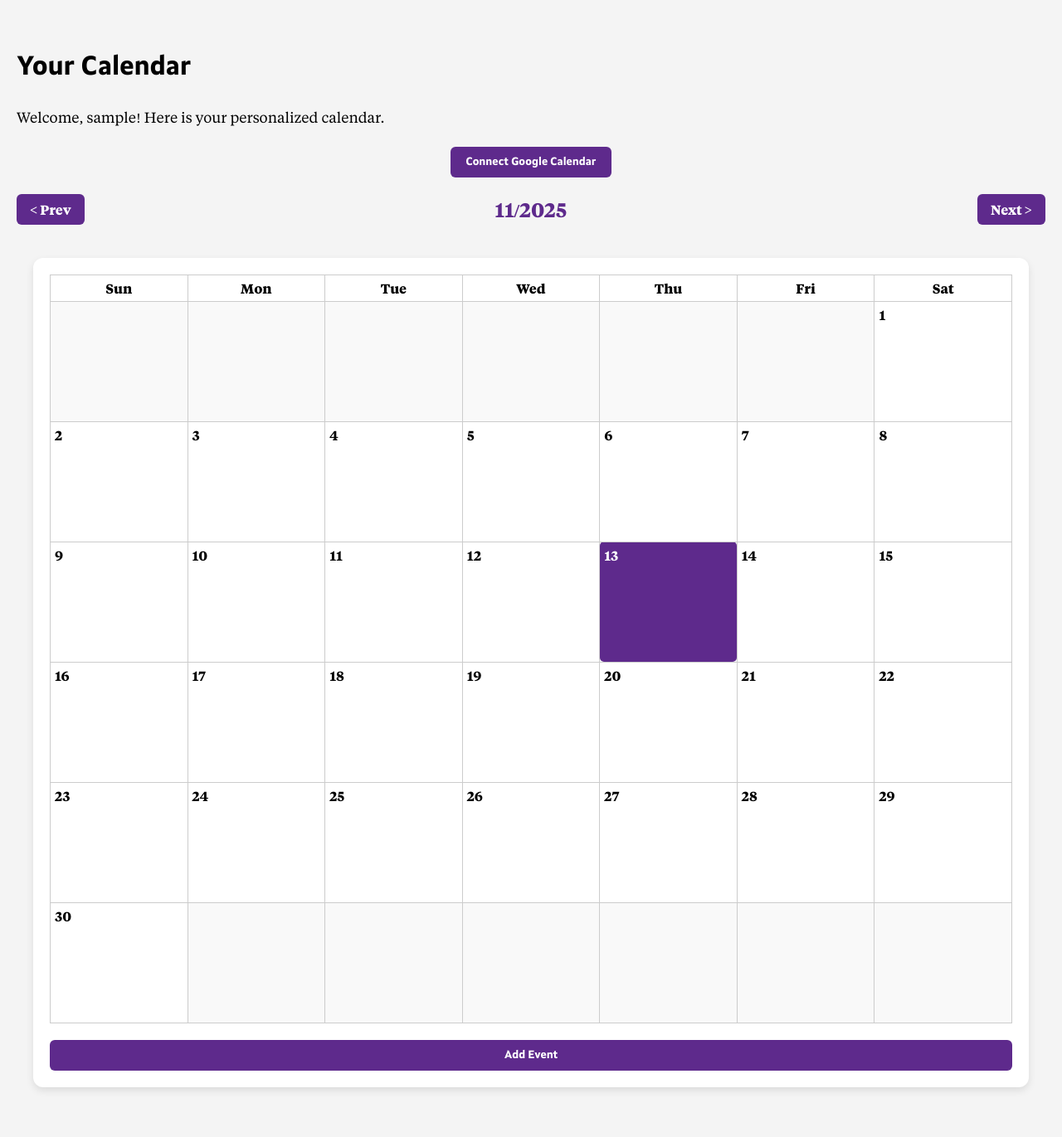
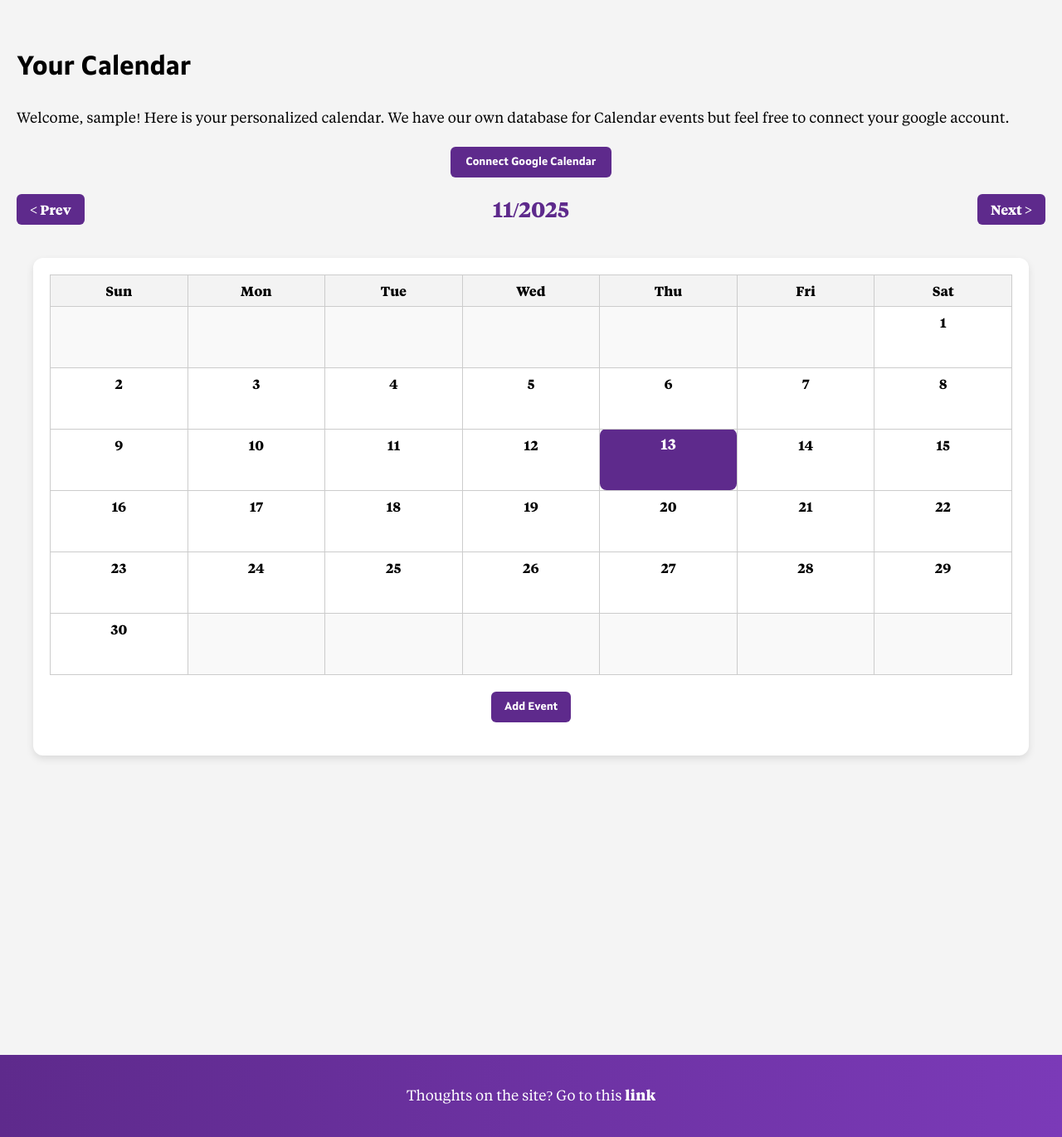
Before and after one commit to Veemon22/hci-amherst-college-student-site, a Flask app: page /calendar in a window 1280 px wide. Shown: the part 404-1775 px from the top of the page at 83% size. Run offline with Flask 3, Linux system fonts and the light colour scheme; the visitor is signed in with stand-in values (Sample User, id 1); tables that the repository leaves empty hold one stand-in row (values such as "Sample post").

Commit message:
calendar ui improvements

```diff
--- a/static/css/calendar.css
+++ b/static/css/calendar.css
@@ -8,13 +9,16 @@
     box-shadow: 0 4px 10px rgba(0, 0, 0, 0.1);
     display: flex;
     flex-direction: column;
-    min-height: 1000px;
+    min-height: 600px;
+    box-sizing: border-box;
 }
 
+/* --- Calendar Actions --- */
 .calendar-actions {
     display: flex;
     justify-content: center;
     align-items: center;
+    flex-wrap: wrap;
     gap: 12px;
     margin-bottom: 20px;
 }
@@ -41,26 +45,31 @@
     gap: 10px;
     font-weight: bold;
     color: green;
+    flex-wrap: wrap;
 }
 
+/* --- Calendar Header --- */
 .calendar-header {
     display: flex;
     justify-content: space-between;
     align-items: center;
     margin-bottom: 20px;
+    text-align: center;
 }
 
 .calendar-header h2 {
-    font-size: 1.5rem;
+    font-size: 1.6rem;
     margin: 0;
+    flex-grow: 1;
 }
 
 .calendar-nav-btn {
     background-color: #5e2a8c;
+    color: #fff;
+    text-decoration: none;
     padding: 8px 16px;
     border-radius: 6px;
     transition: background-color 0.2s ease, transform 0.1s ease;
-    display: inline-block;
 }
 
 .calendar-nav-btn:hover {
@@ -68,11 +77,12 @@
     transform: translateY(-2px);
 }
 
+/* --- Calendar Table --- */
 .calendar-table {
     width: 100%;
-    height: 100%;
     border-collapse: collapse;
     flex-grow: 1;
+    table-layout: fixed;
 }
 
 .calendar-table th,
@@ -80,44 +90,86 @@
     border: 1px solid #ccc;
     width: 14.28%;
     vertical-align: top;
-    padding: 5px;
-    height: calc(100% / 6);
+    padding: 8px;
+    min-height: 100px;
     position: relative;
     box-sizing: border-box;
+    text-align: center; /* center day numbers */
+}
+
+.calendar-table th {
+    background-color: #f3f3f3;
+    font-weight: bold;
 }
 
 .empty-day {
     background-color: #f9f9f9;
 }
-
-.today {
+/* Full-cell highlight for today */
+.calendar-table td.today {
     background-color: #5e2a8c;
     color: #fff;
-    border-radius: 5px;
+    border-radius: 8px; /* soft corners */
+    padding: 5px; /* small padding so events don't touch edges */
+    vertical-align: top; /* keep events starting at the top */
 }
+
+/* Keep day number bold and slightly larger */
+.calendar-table td.today .day-number {
+    font-weight: bold;
+    font-size: 1.1rem;
+    margin-bottom: 5px;
+}
+
+/* Events inside today cell: make them readable on dark bg */
+.calendar-table td.today .event {
+    background-color: rgba(255, 255, 255, 0.2); /* slightly transparent white */
+    color: #fff;
+}
+
+.calendar-table td.today .event:hover {
+    background-color: rgba(255, 255, 255, 0.3);
+}
+
+
 
 .day-number {
     font-weight: bold;
-    margin-bottom: 5px;
+    margin-bottom: 6px;
+    display: block;
 }
 
+/* --- Events --- */
 .event {
     background-color: #f0e6fa;
     color: #5e2a8c;
-    padding: 2px 4px;
-    margin-bottom: 2px;
-    border-radius: 3px;
+    padding: 3px 6px;
+    margin: 3px 0;
+    border-radius: 4px;
     font-size: 0.85rem;
     cursor: pointer;
     transition: background-color 0.2s ease;
+    max-width: 100%;
+    white-space: nowrap;
+    overflow: hidden;
+    text-overflow: ellipsis;
+    display: block;
+    text-align: left; /* event text aligned left for readability */
 }
 
 .event:hover {
     background-color: #d9c8f0;
 }
 
+/* Make table cells scrollable if too many events */
+.calendar-table td {
+    overflow-y: auto;
+}
+
+/* --- Add Event Button --- */
 #open-add-event-modal {
-    margin-top: 20px;
+    margin: 20px auto;
+    display: block;
     padding: 10px 16px;
     background-color: #5e2a8c;
     color: white;
--- a/templates/calendar.html
+++ b/templates/calendar.html
@@ -8,7 +8,7 @@
 
 {% block content %}
 <h1>Your Calendar</h1>
-<p>Welcome, {{ username }}! Here is your personalized calendar.</p>
+<p>Welcome, {{ username }}! Here is your personalized calendar. We have our own database for Calendar events but feel free to connect your google account.</p>
 
 <div class="calendar-actions">
     {% if not session.get('gcal_credentials') %}
```
Also changed, not shown: other parts of static/css/calendar.css (+37 -21 lines).
